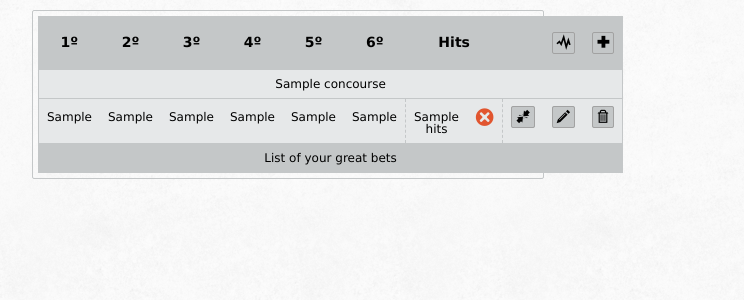
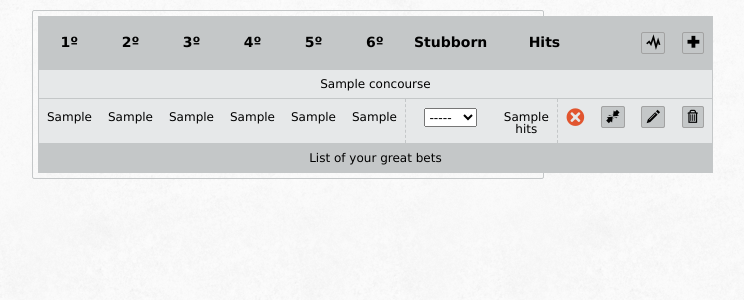
Before and after one commit to adroaldof/lottery, a Django app: template templates/megasena/bets.html in a window 1280 px wide. Shown: the part 75-375 px from the top of the page, without its empty margins (347-1091 px from the left). Run offline with Django 3.2, Linux system fonts and the light colour scheme; the template is opened without the code that fills it: most values are stand-ins (such as "Sample title", 1, 10 or a date in 2020); style sheets or scripts are compiled from the project's sources; some libraries are stand-ins or nearby versions.

Commit message:
Add stubborns select on bets template

```diff
--- a/templates/megasena/bets.html
+++ b/templates/megasena/bets.html
@@ -52,6 +52,7 @@
         <th>4&ordm</th>
         <th>5&ordm</th>
         <th>6&ordm</th>
+        <th>{% trans "Stubborn" %}</th>
         <th colspan="2">{% trans "Hits" %}</th>
         <th></th>
         <th>
@@ -75,6 +76,14 @@
       <td>{{ bet.n04 }}</td>
       <td>{{ bet.n05 }}</td>
       <td>{{ bet.n06 }}</td>
+      <td>
+        <select class="stubborns" data-stubborn="{{ bet.stubborns }}" data-pk="{{ bet.id }}">
+          <option value="0">-----</option>
+          <option value="2">Two</option>
+          <option value="4">Four</option>
+          <option value="8">Eight</option>
+        </select>
+      </td>
       <td>{% if bet.hits == None %}-{% else %}{{ bet.hits }}{% endif %}</td>
       <td><span class="check-status {% if bet.hits == None %}none{% else %}{% if bet.hits > 3 and object.hits < 7 %}match{% else %}dont-match{% endif %}{% endif %}"></span></td>
       <td>
```
